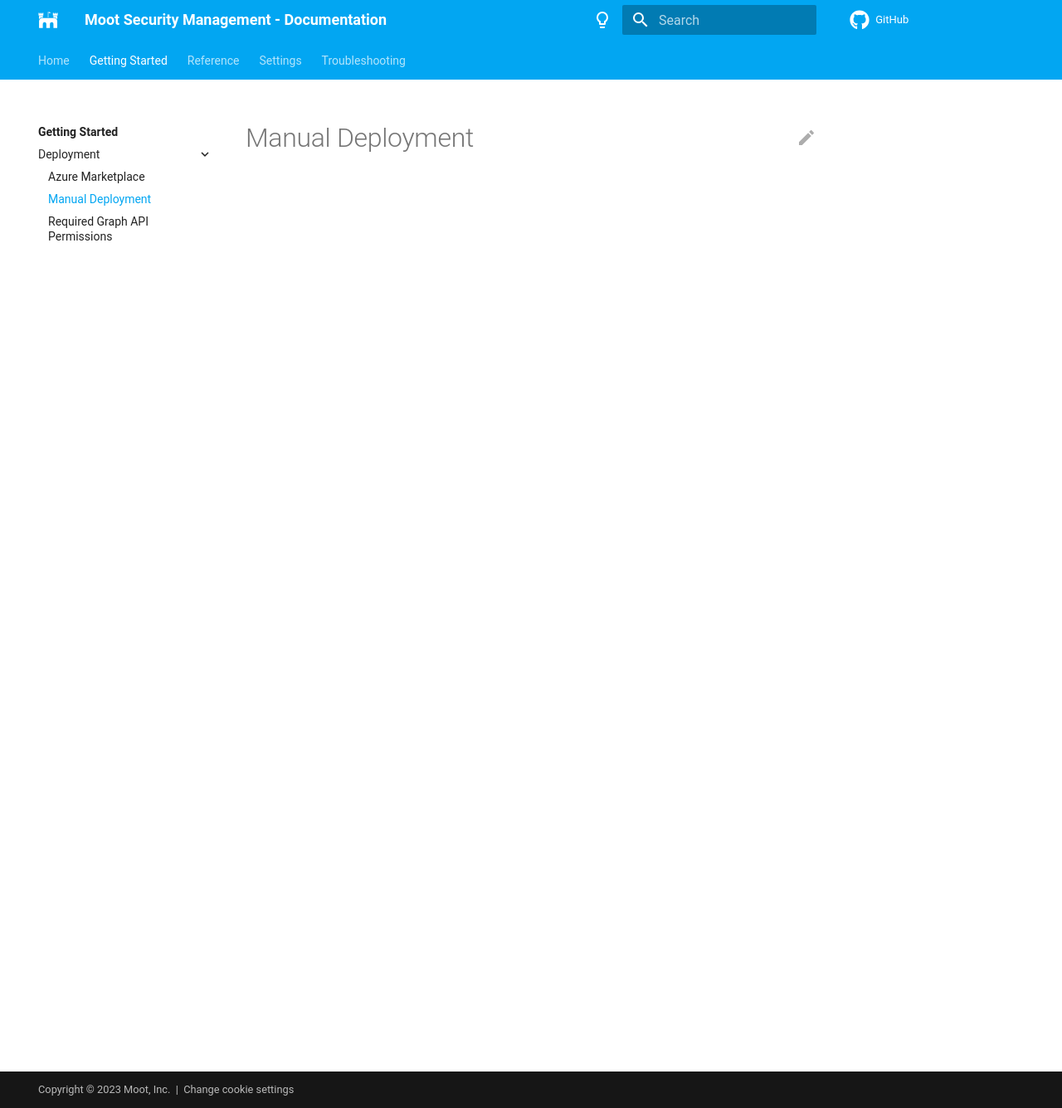
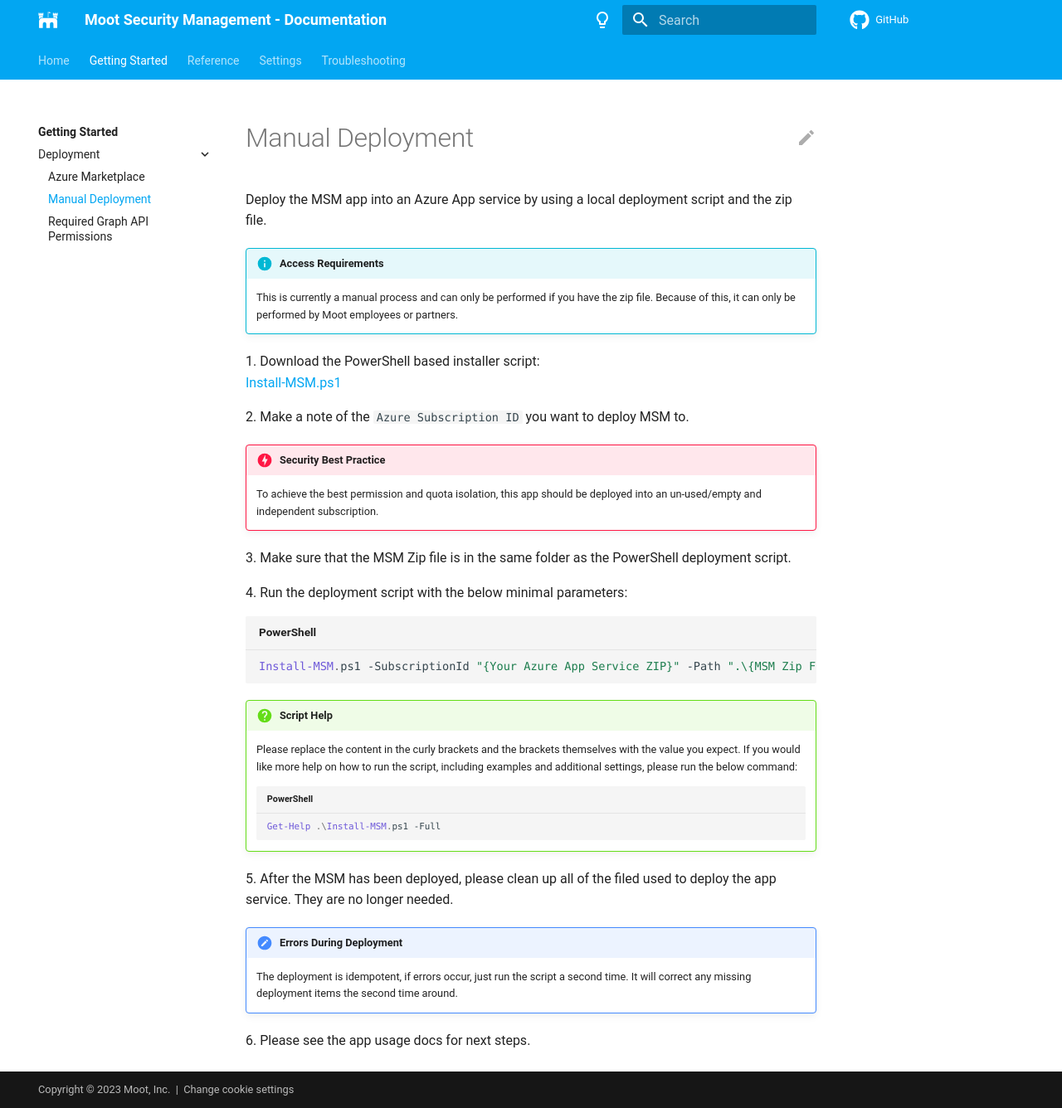
Before and after one commit to Software-Hardware-Integration-Lab/Documentation, an MkDocs documentation site: the page built from docs/Getting-Started/Deployment/Manual-Deployment.md, in a window 1280 px wide and 1336 px high. Shown: the whole window at 83% size. Built offline with MkDocs 1.6.1 and Material for MkDocs 9.7.7, drawn with Linux system fonts in a browser that asks for light colours; comment, search, counter and statistics services are not loaded.

Commit message:
Finish Manual Deployment Guide
Finish the manual deployment guide.
It now contains the complete set of steps required to deploy the MSM server software.

````diff
--- a/docs/Getting-Started/Deployment/Manual-Deployment.md
+++ b/docs/Getting-Started/Deployment/Manual-Deployment.md
@@ -1 +1,37 @@
 # Manual Deployment
+
+Deploy the MSM app into an Azure App service by using a local deployment script and the zip file.
+
+!!! info "Access Requirements"
+    This is currently a manual process and can only be performed if you have the zip file. Because of this, it can only be performed by Moot employees or partners.
+
+1\. Download the PowerShell based installer script:
+[Install-MSM.ps1](Scripts/Install-MSM.ps1)
+
+2\. Make a note of the `Azure Subscription ID` you want to deploy MSM to.
+
+!!! Danger "Security Best Practice"
+    To achieve the best permission and quota isolation, this app should be deployed into an un-used/empty and independent subscription.
+
+3\. Make sure that the MSM Zip file is in the same folder as the PowerShell deployment script.
+
+4\. Run the deployment script with the below minimal parameters:
+
+``` PowerShell title="PowerShell"
+Install-MSM.ps1 -SubscriptionId "{Your Azure App Service ZIP}" -Path ".\{MSM Zip File Name.zip}" -CompanyName "{YourCompanyNameHere}"
+```
+
+!!! question "Script Help"
+    Please replace the content in the curly brackets and the brackets themselves with the value you expect.
+    If you would like more help on how to run the script, including examples and additional settings, please run the below command:
+
+    ```PowerShell title="PowerShell"
+    Get-Help .\Install-MSM.ps1 -Full
+    ```
+
+5\. After the MSM has been deployed, please clean up all of the filed used to deploy the app service. They are no longer needed.
+
+!!! note "Errors During Deployment"
+    The deployment is idempotent, if errors occur, just run the script a second time. It will correct any missing deployment items the second time around.
+
+6\. Please see the app usage docs for next steps.
````
